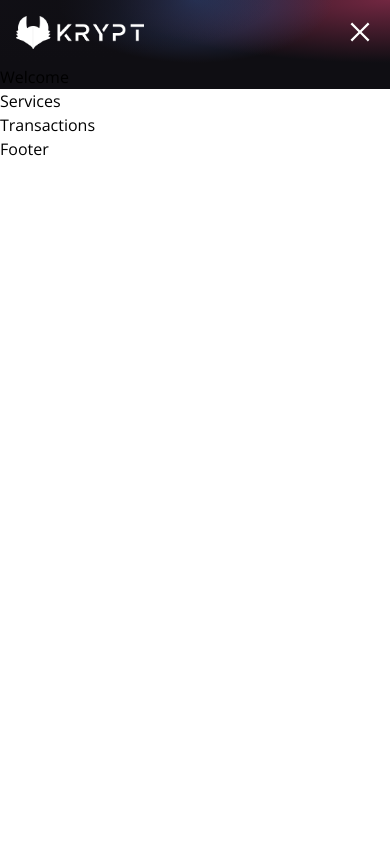
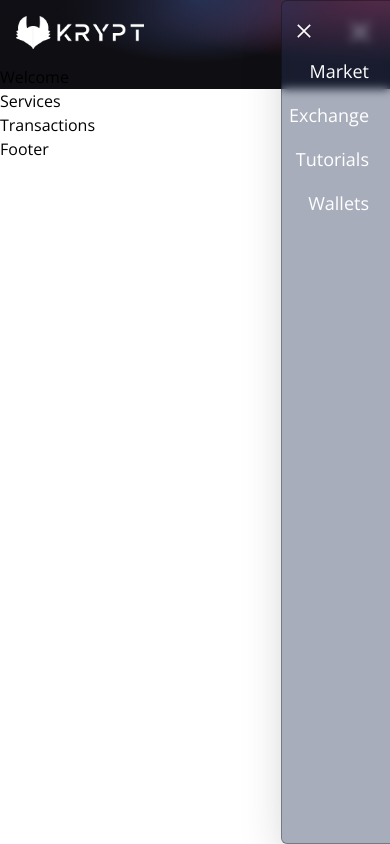
Before and after one commit to Hartz-byte/web3-react-app, a React (Vite) app in the folder client/: page / in a window 390 px wide. Both pictures are taken after a click on the icon 360 px from the left and 32 px from the top of the page. Built offline with nearby package versions, Linux system fonts and the light colour scheme.

Commit message:
navbar done

```diff
--- a/client/src/components/Navbar.jsx
+++ b/client/src/components/Navbar.jsx
@@ -12,19 +12,24 @@
 
   return (
     <nav className="w-full flex md:justify-center justify-between items-center p-4">
+      {/* logo */}
       <div className="md:flex-[0.5] flex-initial justify-center items-center">
         <img src={logo} alt="logo" className="w-32 cursor-pointer" />
       </div>
 
+      {/* navbar options */}
       <ul className="text-white md:flex hidden list-none flex-row justify-between items-center flex-initial">
         {["Market", "Exchange", "Tutorials", "Wallets"].map((item, index) => (
           <NavbarItem key={item + index} title={item} />
         ))}
+
+        {/* login option */}
         <li className="bg-[#2952e3] py-2 px-7 mx-4 rounded-full cursor-pointer hover:bg-[#2546bd]">
           Login
         </li>
       </ul>
 
+      {/* close-open icon for medium devices */}
       <div className="flex relative">
         {toggleMenu ? (
           <AiOutlineClose
@@ -39,6 +44,24 @@
             onClick={() => setToggleMenu(true)}
           />
         )}
+
+        {/* medium devices navbar options */}
+        {toggleMenu && (
+          <ul className="z-10 fixed top-0 -right-2 p-3 w-[30vw] h-screen shadow-2xl md:hidden list-none flex flex-col justify-start items-end rounded-md blue-glassmorphism text-white animate-slide-in">
+            <li className="text-xl w-full my-2">
+              <AiOutlineClose onClick={() => setToggleMenu(false)} />
+            </li>
+            {["Market", "Exchange", "Tutorials", "Wallets"].map(
+              (item, index) => (
+                <NavbarItem
+                  key={item + index}
+                  title={item}
+                  classProps="my-2 text-lg"
+                />
+              )
+            )}
+          </ul>
+        )}
       </div>
     </nav>
   );
```
